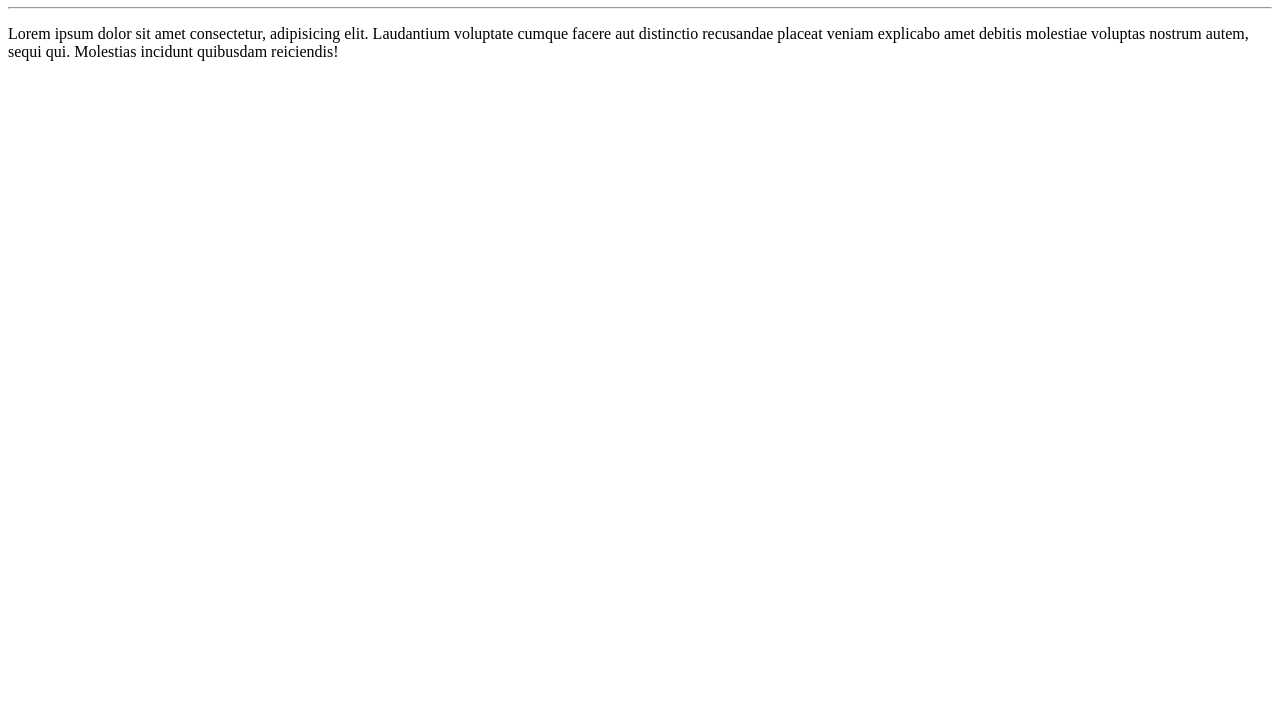
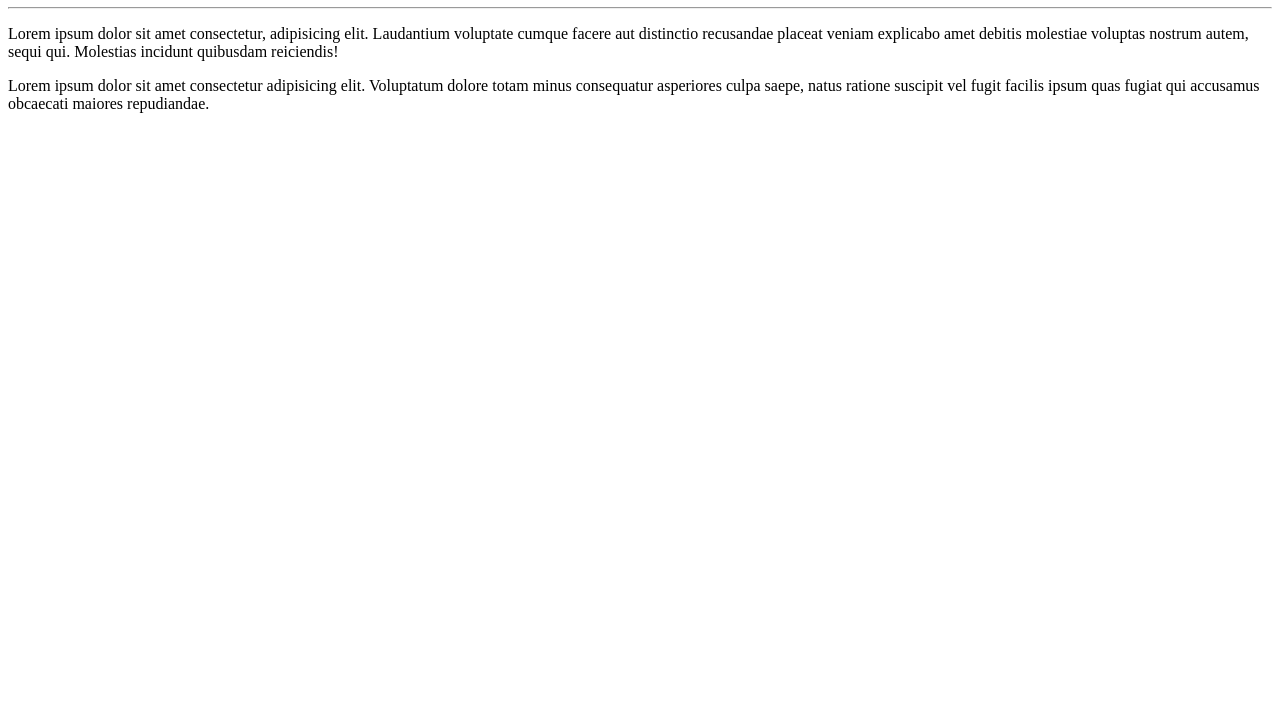
Before and after one commit to docktype2024-ui/Ola-Mundo, a plain HTML site: page site-exemplo/index.html in a window 1280 px wide. Shown: the part 73-800 px from the top of the page. Drawn offline with Linux system fonts and the light colour scheme.

Commit message:
Adicionei um paragrafo

```diff
--- a/site-exemplo/index.html
+++ b/site-exemplo/index.html
@@ -9,5 +9,6 @@
     <h1>Ola Mundo</h1>
     <hr>
     <p>Lorem ipsum dolor sit amet consectetur, adipisicing elit. Laudantium voluptate cumque facere aut distinctio recusandae placeat veniam explicabo amet debitis molestiae voluptas nostrum autem, sequi qui. Molestias incidunt quibusdam reiciendis!</p>
+    <p>Lorem ipsum dolor sit amet consectetur adipisicing elit. Voluptatum dolore totam minus consequatur asperiores culpa saepe, natus ratione suscipit vel fugit facilis ipsum quas fugiat qui accusamus obcaecati maiores repudiandae.</p>
 </body>
 </html>
```
